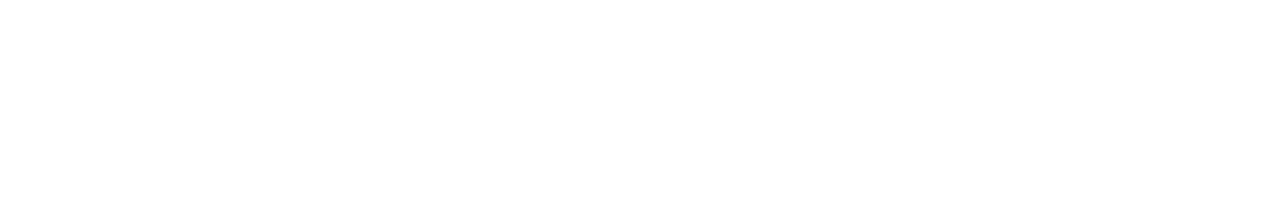
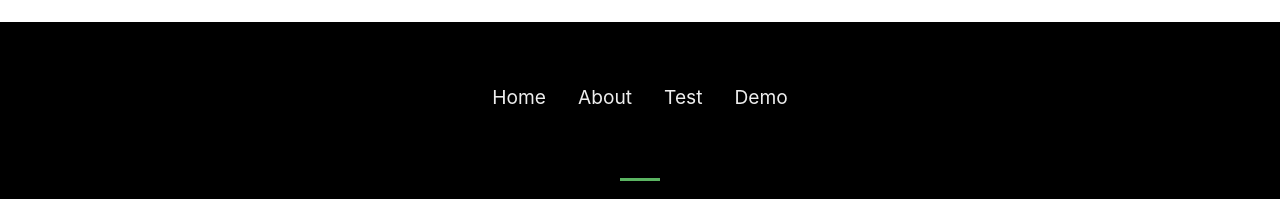
Before and after one commit to penny-luc/portfolio, a React (Create React App) app in the folder portfolio./: page / in a window 1280 px wide. Shown: the part 2589-2788 px from the top of the page. Before the commit the page ends 2611 px from the top, so only its background shows below. Built offline with nearby package versions, Linux system fonts and the light colour scheme.

Commit message:
footer component added, links in the navbar and in footer are functioning

```diff
--- a/portfolio./src/App.js
+++ b/portfolio./src/App.js
@@ -5,6 +5,7 @@
 import Navbar from './components/Navbar';
 import Testimonials from './components/Testimonials';
 import Demo from './components/Demo';
+import Footer from './components/Footer';
 
 
 function App() {
@@ -15,6 +16,7 @@
     <About/>
     <Testimonials/>
     <Demo/>
+    <Footer/>
 
     </div>
 
--- a/portfolio./src/components/About.js
+++ b/portfolio./src/components/About.js
@@ -3,7 +3,7 @@
 
 const About = () => {
   return (
-    <div className="about">
+    <div className="about" id="about">
       <div className="container">
         <img src={john} alt="john" />
         <div className="col-2">
--- a/portfolio./src/components/Demo.js
+++ b/portfolio./src/components/Demo.js
@@ -2,7 +2,7 @@
 
 const Demo = () => {
   return (
-    <div className="demo">
+    <div className="demo" id='demo'>
       <div className="container">
         <div className="col-1">
           <p>Main heading</p>
--- /dev/null
+++ b/portfolio./src/components/Footer.css
@@ -0,0 +1,39 @@
+.footer{
+    width: 100%;
+    background-color: black;
+    color: #eee;
+    padding: 3rem 1rem;
+}
+
+.footer .container{
+    max-width: 1240px;
+    margin: auto;
+    text-align: center;
+}
+
+.footer ul{
+    display: flex;
+    justify-content: center;
+}
+
+.footer li{
+    padding: 1rem;
+}
+
+.footer li a{
+    color: #eee;
+}
+
+.footer li a:hover{
+    padding-bottom: 12px;
+    border-bottom: 3px solid var(--secondary-color);
+}
+
+.bottom{
+    text-align: center;
+    padding-top: 3rem;
+}
+
+.line {
+    margin-bottom:  1rem;
+}
--- /dev/null
+++ b/portfolio./src/components/Footer.js
@@ -0,0 +1,30 @@
+import "./Footer.css";
+
+const Footer = () => {
+  return (
+    <div className="footer">
+      <div className="container">
+        <ul>
+          <li className="'nav-item">
+            <a href="/">Home</a>
+          </li>
+          <li className="'nav-item">
+            <a href="#about">About</a>
+          </li>
+          <li className="'nav-item">
+            <a href="#test">Test</a>
+          </li>
+          <li className="'nav-item">
+            <a href="#demo">Demo</a>
+          </li>
+        </ul>
+        <div className="bottom">
+          <span className="line"></span>
+          <p>made by Penny</p>
+        </div>
+      </div>
+    </div>
+  );
+};
+
+export default Footer;
--- a/portfolio./src/components/Navbar.css
+++ b/portfolio./src/components/Navbar.css
@@ -7,6 +7,7 @@
     z-index: 1;
     transition: .3s ease-in;
     overflow: hidden;
+    background-color: rgba(0,0,0,.9);
 }
 
 .header .navbar {
--- a/portfolio./src/components/Navbar.js
+++ b/portfolio./src/components/Navbar.js
@@ -7,6 +7,8 @@
 const [click, setClick] = useState(false)
 
 const handleClick = () => setClick(!click)
+const closeMenu = () => setClick(false)
+
 
     return (
         <div className='header'>
@@ -21,16 +23,16 @@
         </div>
         <ul className={click ? "nav-menu active": "nav-menu"}>
             <li className='nav-item'>
-                <a href="/">Home</a>
+                <a href="/" onClick={closeMenu}>Home</a>
             </li>
             <li className='nav-item'>
-                <a href="/">About</a>
+                <a href="#about" onClick={closeMenu}>About</a>
             </li>
             <li className='nav-item'>
-                <a href="/">Test</a>
+                <a href="#test" onClick={closeMenu}>Test</a>
             </li>
             <li className='nav-item'>
-                <a href="/">Demo</a>
+                <a href="#demo" onClick={closeMenu}>Demo</a>
             </li>
         </ul>
 </nav>
--- a/portfolio./src/components/Testimonials.js
+++ b/portfolio./src/components/Testimonials.js
@@ -5,7 +5,7 @@
 
 const Testimonials = () => {
     return (
-        <div className="testimonials">
+        <div className="testimonials" id='test'>
         <div className="container">
         <h2>Testimonials</h2>
         <span className="line"></span>
```
